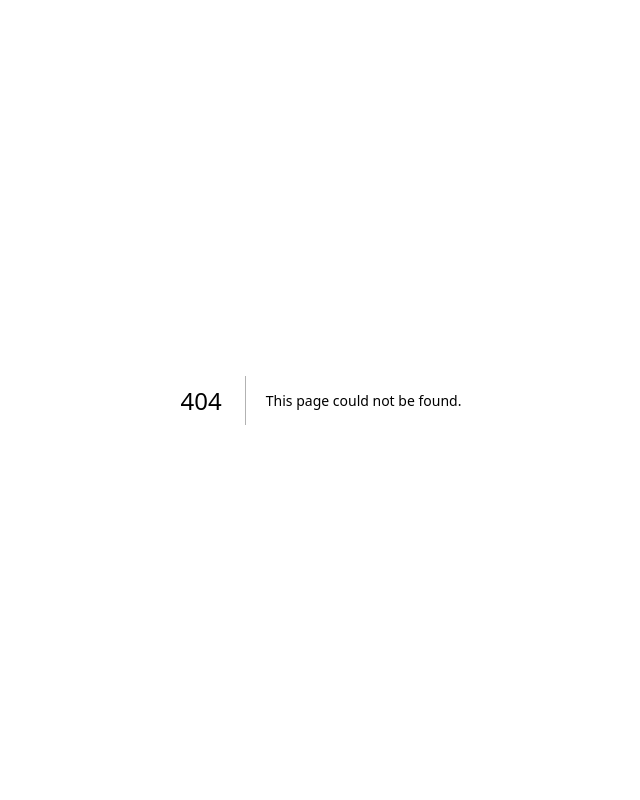
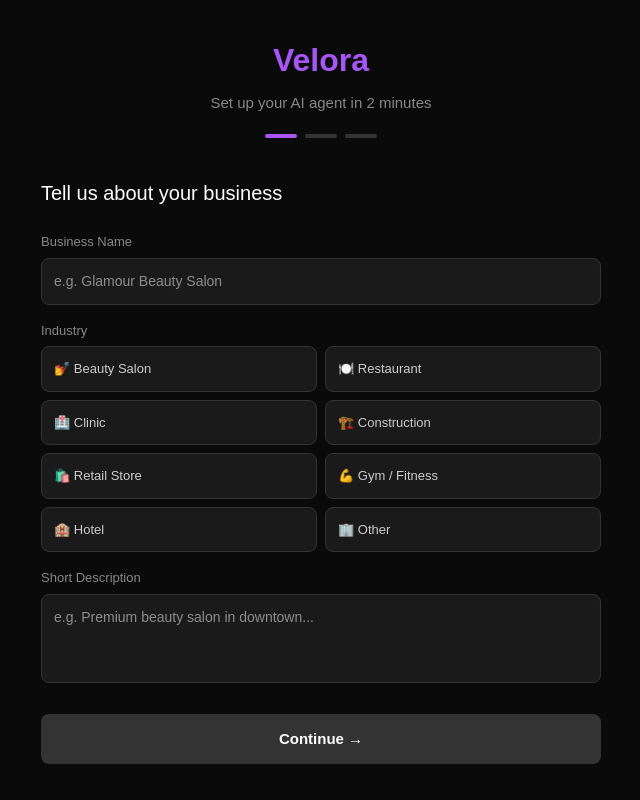
Before and after one commit to umiitbeyy-maker/velora, a Next.js app: page /onboarding in a window 1280 px wide. Before the commit this address had no page. Shown: the whole page, without its empty margins (319-959 px from the left). Built offline with nearby package versions, Linux system fonts and the light colour scheme.

Commit message:
feat: onboarding page

```diff
--- /dev/null
+++ b/app/onboarding/page.tsx
@@ -0,0 +1,202 @@
+'use client'
+import { useState } from 'react'
+import { useRouter } from 'next/navigation'
+
+const industries = [
+  { value: 'beauty_salon', label: '💅 Beauty Salon' },
+  { value: 'restaurant', label: '🍽️ Restaurant' },
+  { value: 'clinic', label: '🏥 Clinic' },
+  { value: 'construction', label: '🏗️ Construction' },
+  { value: 'retail', label: '🛍️ Retail Store' },
+  { value: 'fitness', label: '💪 Gym / Fitness' },
+  { value: 'hotel', label: '🏨 Hotel' },
+  { value: 'other', label: '🏢 Other' },
+]
+
+export default function OnboardingPage() {
+  const router = useRouter()
+  const [step, setStep] = useState(1)
+  const [loading, setLoading] = useState(false)
+  const [form, setForm] = useState({
+    name: '',
+    industry: '',
+    description: '',
+    language: 'en',
+    services: [{ name: '', price: '', duration: '' }],
+  })
+
+  const updateForm = (field: string, value: any) =>
+    setForm(prev => ({ ...prev, [field]: value }))
+
+  const updateService = (i: number, field: string, value: string) => {
+    const updated = [...form.services]
+    updated[i] = { ...updated[i], [field]: value }
+    setForm(prev => ({ ...prev, services: updated }))
+  }
+
+  const addService = () =>
+    setForm(prev => ({ ...prev, services: [...prev.services, { name: '', price: '', duration: '' }] }))
+
+  const handleSubmit = async () => {
+    setLoading(true)
+    try {
+      const res = await fetch('/api/businesses', {
+        method: 'POST',
+        headers: { 'Content-Type': 'application/json' },
+        body: JSON.stringify({
+          ...form,
+          services: form.services.filter(s => s.name).map(s => ({
+            name: s.name,
+            price: Number(s.price),
+            duration: Number(s.duration)
+          }))
+        })
+      })
+      const data = await res.json()
+      if (data.business) {
+        router.push(`/demo/${data.business.slug}`)
+      }
+    } catch (e) {
+      console.error(e)
+    }
+    setLoading(false)
+  }
+
+  return (
+    <div style={{ minHeight: '100vh', background: '#0a0a0a', color: '#fff', display: 'flex', alignItems: 'center', justifyContent: 'center', padding: '20px' }}>
+      <div style={{ width: '100%', maxWidth: '560px' }}>
+
+        {/* Header */}
+        <div style={{ textAlign: 'center', marginBottom: '40px' }}>
+          <div style={{ fontSize: '32px', fontWeight: '700', marginBottom: '8px' }}>
+            <span style={{ color: '#a855f7' }}>Velora</span>
+          </div>
+          <p style={{ color: '#888', fontSize: '15px' }}>Set up your AI agent in 2 minutes</p>
+          <div style={{ display: 'flex', justifyContent: 'center', gap: '8px', marginTop: '20px' }}>
+            {[1, 2, 3].map(n => (
+              <div key={n} style={{
+                width: '32px', height: '4px', borderRadius: '2px',
+                background: step >= n ? '#a855f7' : '#333'
+              }} />
+            ))}
+          </div>
+        </div>
+
+        {/* Step 1 */}
+        {step === 1 && (
+          <div>
+            <h2 style={{ fontSize: '20px', marginBottom: '24px' }}>Tell us about your business</h2>
+            <div style={{ marginBottom: '16px' }}>
+              <label style={{ fontSize: '13px', color: '#888', display: 'block', marginBottom: '6px' }}>Business Name</label>
+              <input
+                value={form.name}
+                onChange={e => updateForm('name', e.target.value)}
+                placeholder="e.g. Glamour Beauty Salon"
+                style={{ width: '100%', padding: '12px', background: '#1a1a1a', border: '1px solid #333', borderRadius: '8px', color: '#fff', fontSize: '14px', boxSizing: 'border-box' }}
+              />
+            </div>
+            <div style={{ marginBottom: '16px' }}>
+              <label style={{ fontSize: '13px', color: '#888', display: 'block', marginBottom: '6px' }}>Industry</label>
+              <div style={{ display: 'grid', gridTemplateColumns: '1fr 1fr', gap: '8px' }}>
+                {industries.map(ind => (
+                  <div key={ind.value}
+                    onClick={() => updateForm('industry', ind.value)}
+                    style={{
+                      padding: '12px', borderRadius: '8px', cursor: 'pointer', fontSize: '13px',
+                      border: form.industry === ind.value ? '1px solid #a855f7' : '1px solid #333',
+                      background: form.industry === ind.value ? '#1a0a2e' : '#1a1a1a',
+                      color: form.industry === ind.value ? '#a855f7' : '#ccc'
+                    }}>
+                    {ind.label}
+                  </div>
+                ))}
+              </div>
+            </div>
+            <div style={{ marginBottom: '24px' }}>
+              <label style={{ fontSize: '13px', color: '#888', display: 'block', marginBottom: '6px' }}>Short Description</label>
+              <textarea
+                value={form.description}
+                onChange={e => updateForm('description', e.target.value)}
+                placeholder="e.g. Premium beauty salon in downtown..."
+                rows={3}
+                style={{ width: '100%', padding: '12px', background: '#1a1a1a', border: '1px solid #333', borderRadius: '8px', color: '#fff', fontSize: '14px', resize: 'none', boxSizing: 'border-box' }}
+              />
+            </div>
+            <button
+              onClick={() => setStep(2)}
+              disabled={!form.name || !form.industry}
+              style={{ width: '100%', padding: '14px', background: form.name && form.industry ? '#a855f7' : '#333', color: '#fff', border: 'none', borderRadius: '8px', fontSize: '15px', fontWeight: '600', cursor: form.name && form.industry ? 'pointer' : 'not-allowed' }}>
+              Continue →
+            </button>
+          </div>
+        )}
+
+        {/* Step 2 */}
+        {step === 2 && (
+          <div>
+            <h2 style={{ fontSize: '20px', marginBottom: '24px' }}>Add your services</h2>
+            {form.services.map((s, i) => (
+              <div key={i} style={{ display: 'grid', gridTemplateColumns: '2fr 1fr 1fr', gap: '8px', marginBottom: '10px' }}>
+                <input value={s.name} onChange={e => updateService(i, 'name', e.target.value)}
+                  placeholder="Service name"
+                  style={{ padding: '10px', background: '#1a1a1a', border: '1px solid #333', borderRadius: '8px', color: '#fff', fontSize: '13px' }} />
+                <input value={s.price} onChange={e => updateService(i, 'price', e.target.value)}
+                  placeholder="Price $"
+                  style={{ padding: '10px', background: '#1a1a1a', border: '1px solid #333', borderRadius: '8px', color: '#fff', fontSize: '13px' }} />
+                <input value={s.duration} onChange={e => updateService(i, 'duration', e.target.value)}
+                  placeholder="Min"
+                  style={{ padding: '10px', background: '#1a1a1a', border: '1px solid #333', borderRadius: '8px', color: '#fff', fontSize: '13px' }} />
+              </div>
+            ))}
+            <button onClick={addService}
+              style={{ width: '100%', padding: '10px', background: 'transparent', border: '1px dashed #444', borderRadius: '8px', color: '#888', fontSize: '13px', cursor: 'pointer', marginBottom: '24px' }}>
+              + Add service
+            </button>
+            <div style={{ display: 'flex', gap: '10px' }}>
+              <button onClick={() => setStep(1)}
+                style={{ flex: 1, padding: '14px', background: '#1a1a1a', color: '#ccc', border: '1px solid #333', borderRadius: '8px', fontSize: '15px', cursor: 'pointer' }}>
+                ← Back
+              </button>
+              <button onClick={() => setStep(3)}
+                style={{ flex: 2, padding: '14px', background: '#a855f7', color: '#fff', border: 'none', borderRadius: '8px', fontSize: '15px', fontWeight: '600', cursor: 'pointer' }}>
+                Continue →
+              </button>
+            </div>
+          </div>
+        )}
+
+        {/* Step 3 */}
+        {step === 3 && (
+          <div>
+            <h2 style={{ fontSize: '20px', marginBottom: '8px' }}>Ready to launch! 🚀</h2>
+            <p style={{ color: '#888', fontSize: '14px', marginBottom: '24px' }}>Your AI agent will be live instantly</p>
+            <div style={{ background: '#1a1a1a', border: '1px solid #333', borderRadius: '12px', padding: '20px', marginBottom: '24px' }}>
+              <div style={{ marginBottom: '12px' }}>
+                <span style={{ color: '#888', fontSize: '12px' }}>Business</span>
+                <p style={{ color: '#fff', fontWeight: '600', margin: '4px 0 0' }}>{form.name}</p>
+              </div>
+              <div style={{ marginBottom: '12px' }}>
+                <span style={{ color: '#888', fontSize: '12px' }}>Industry</span>
+                <p style={{ color: '#fff', margin: '4px 0 0' }}>{industries.find(i => i.value === form.industry)?.label}</p>
+              </div>
+              <div>
+                <span style={{ color: '#888', fontSize: '12px' }}>Services</span>
+                <p style={{ color: '#fff', margin: '4px 0 0' }}>{form.services.filter(s => s.name).length} services added</p>
+              </div>
+            </div>
+            <div style={{ display: 'flex', gap: '10px' }}>
+              <button onClick={() => setStep(2)}
+                style={{ flex: 1, padding: '14px', background: '#1a1a1a', color: '#ccc', border: '1px solid #333', borderRadius: '8px', fontSize: '15px', cursor: 'pointer' }}>
+                ← Back
+              </button>
+              <button onClick={handleSubmit} disabled={loading}
+                style={{ flex: 2, padding: '14px', background: '#a855f7', color: '#fff', border: 'none', borderRadius: '8px', fontSize: '15px', fontWeight: '600', cursor: 'pointer' }}>
+                {loading ? 'Creating...' : 'Launch my AI Agent 🚀'}
+              </button>
+            </div>
+          </div>
+        )}
+      </div>
+    </div>
+  )
+}
```
